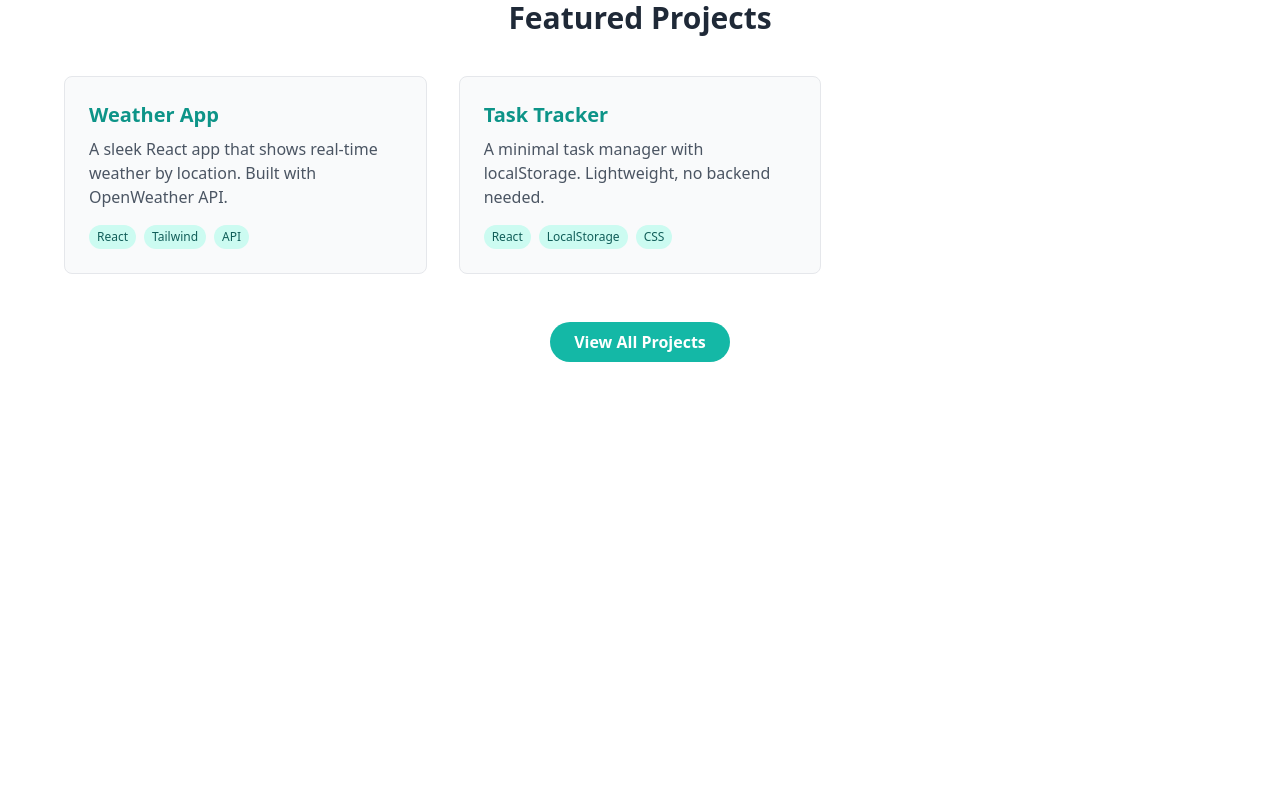
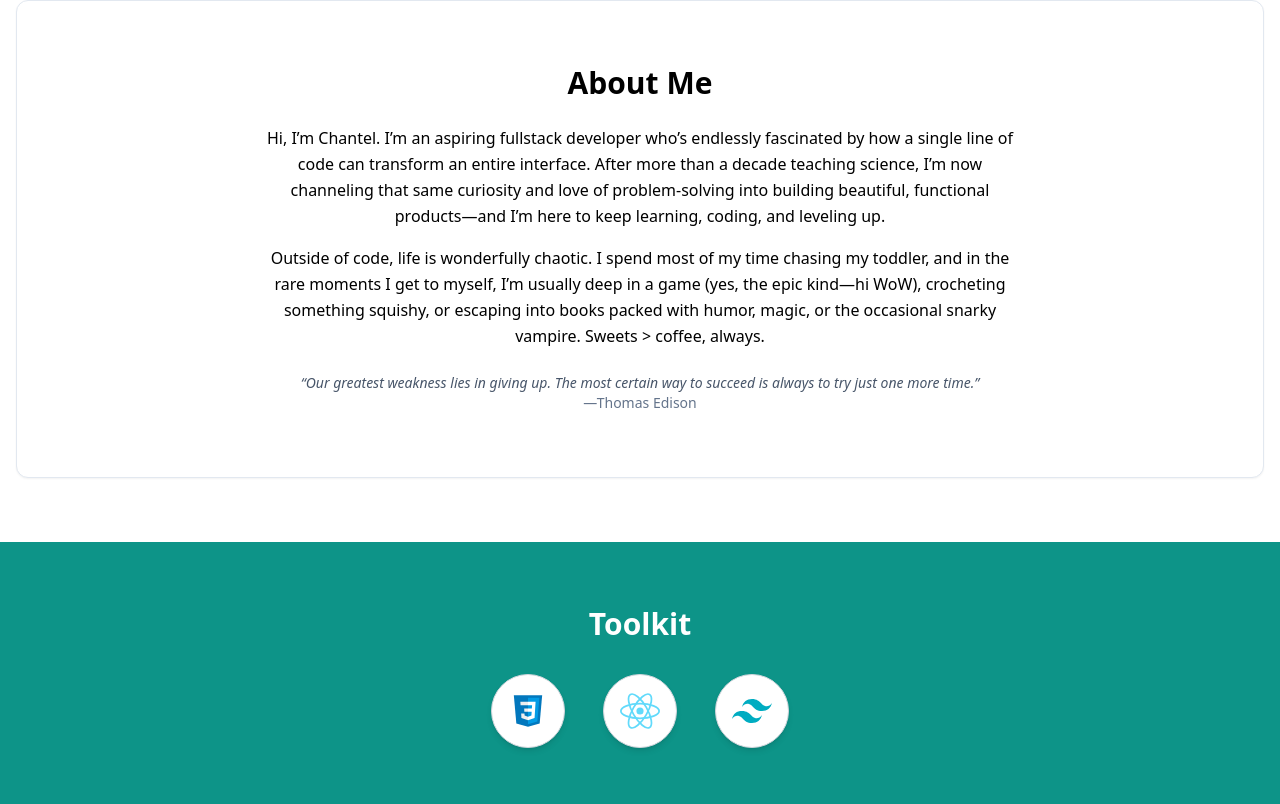
Before and after one commit to CreatedByCC/portfolio-website, a React (Vite) app: page / in a window 1280 px wide. Shown: the part 916-1720 px from the top of the page. Before the commit the page ends 1342 px from the top, so only its background shows below. Built offline with nearby package versions, Linux system fonts and the light colour scheme.

Commit message:
Added About section

```diff
--- /dev/null
+++ b/src/components/About.jsx
@@ -0,0 +1,22 @@
+
+function About() {
+  return (
+    <section className="bg-white border border-slate-200 rounded-xl shadow-sm py-16 px-6 mx-4 text-center">
+      <h2 className="text-3xl font-bold mb-6">About Me</h2>
+      <div className="max-w-3xl mx-auto text-base leading-relaxed">
+        <p className="mb-4">
+          Hi, I’m Chantel. I’m an aspiring fullstack developer who’s endlessly fascinated by how a single line of code can transform an entire interface. After more than a decade teaching science, I’m now channeling that same curiosity and love of problem-solving into building beautiful, functional products—and I’m here to keep learning, coding, and leveling up.
+        </p>
+        <p className="mb-4">
+          Outside of code, life is wonderfully chaotic. I spend most of my time chasing my toddler, and in the rare moments I get to myself, I’m usually deep in a game (yes, the epic kind—hi WoW), crocheting something squishy, or escaping into books packed with humor, magic, or the occasional snarky vampire. Sweets &gt; coffee, always.
+        </p>
+        <blockquote className="mt-6 italic text-slate-600 text-sm">
+          “Our greatest weakness lies in giving up. The most certain way to succeed is always to try just one more time.”<br />
+          <span className="not-italic font-medium text-slate-500">—Thomas Edison</span>
+        </blockquote>
+      </div>
+    </section>
+  )
+}
+
+export default About
--- a/src/pages/Home.jsx
+++ b/src/pages/Home.jsx
@@ -1,11 +1,19 @@
 import Hero from '../components/Hero'
+import Skills from '../components/Skills'
 import FeaturedProjects from '../components/FeaturedProjects'
+import About from '../components/About'
 
 function Home() {
   return (
     <>
-      <Hero />
-      <FeaturedProjects />
+        <Hero />
+        <div className="mt-16">
+            <About />
+        </div>
+        <div className="mt-16">
+            <Skills />
+        </div>
+        <FeaturedProjects />
     </>
   )
 }
```
